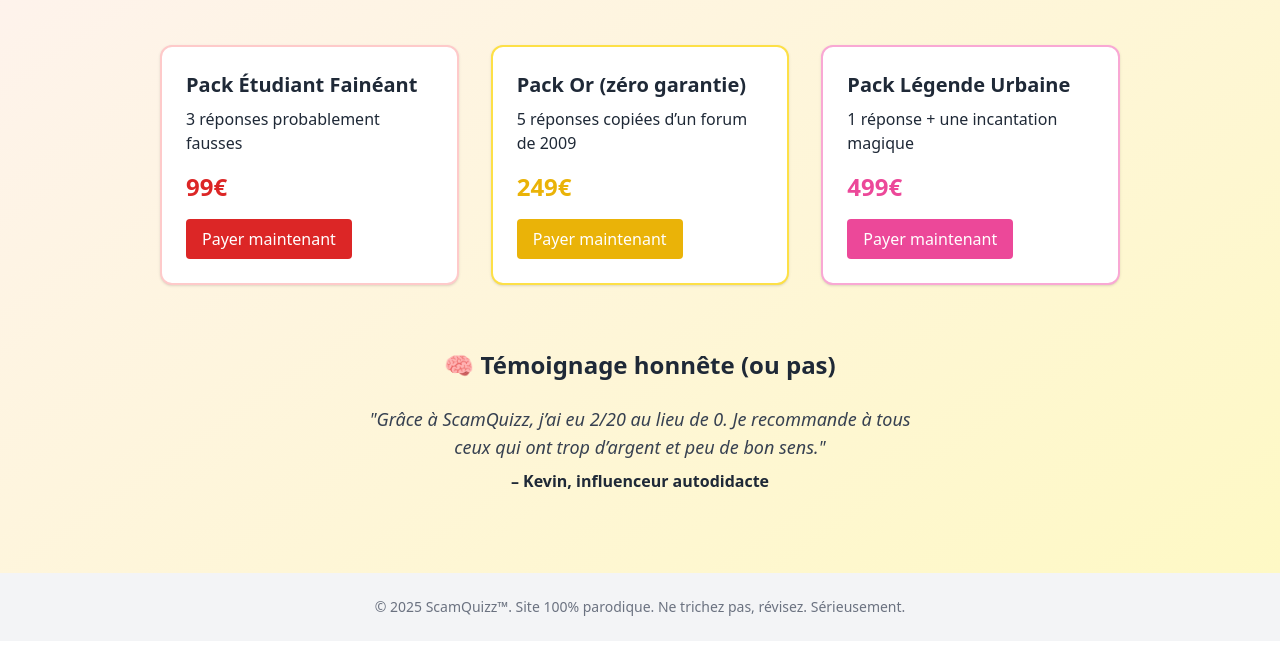
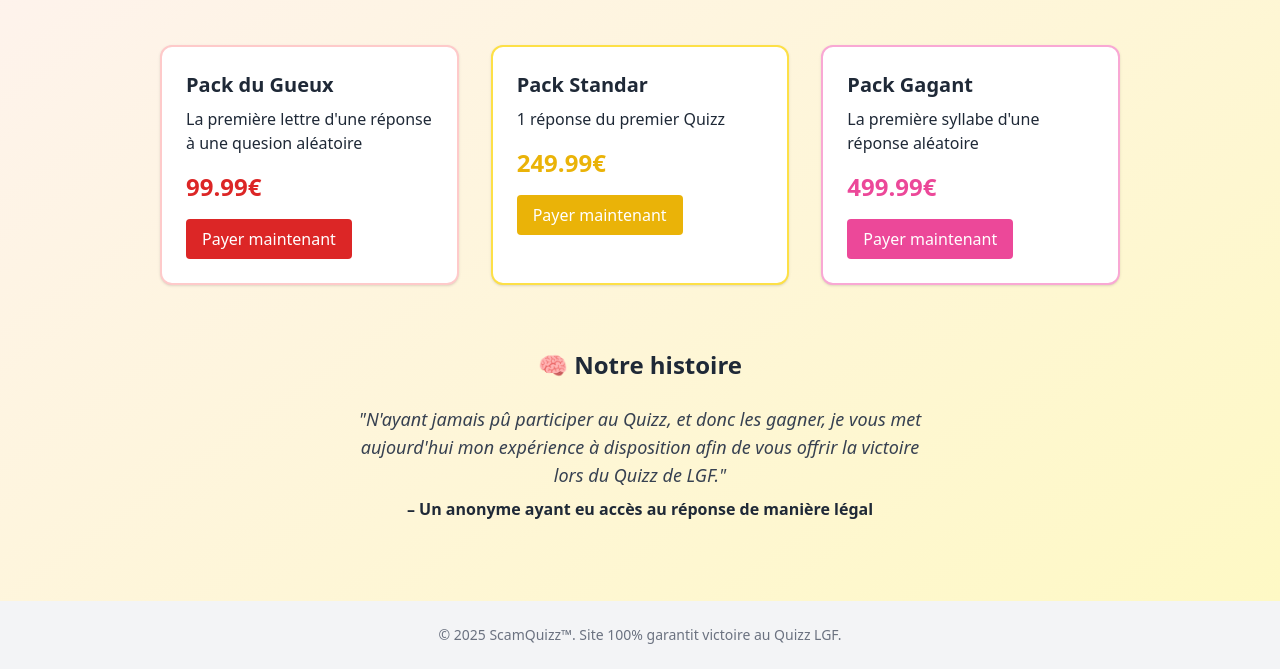
Before and after one commit to Wirraus/ScamQuizz, a plain HTML site: page index.html in a window 1280 px wide. Shown: the part 231-900 px from the top of the page. Before the commit the page ends 872 px from the top, so only its background shows below. Drawn offline with nearby package versions, Linux system fonts and the light colour scheme.

Commit message:
Update index.html

```diff
--- a/index.html
+++ b/index.html
@@ -15,54 +15,54 @@
   <header class="bg-red-600 text-white p-6 shadow-md">
     <div class="text-center">
       <h1 class="text-4xl font-bold">ScamQuizz</h1>
-      <p class="italic mt-2">Le seul site qui vend des mauvaises réponses… à prix d’or.</p>
+      <p class="italic mt-2">Le seul site qui vous permet de gagner au Quizz.</p>
     </div>
   </header>
 
   <main class="max-w-5xl mx-auto p-8">
     <section class="text-center mb-12">
-      <h2 class="text-3xl font-bold mb-4">💸 Nos Offres Absurdes</h2>
-      <p>Choisissez le pack qui vous ruine le plus !</p>
+      <h2 class="text-3xl font-bold mb-4">💸 Nos Offres Gagnantes</h2>
+      <p>Choisissez le pack qui vous permettera de l'emporter !</p>
     </section>
 
     <div class="grid md:grid-cols-3 gap-8">
       <!-- Pack 1 -->
       <div class="bg-white p-6 rounded-xl shadow hover:scale-105 transition duration-300 border-red-200 border-2">
-        <h3 class="text-xl font-semibold mb-2">Pack Étudiant Fainéant</h3>
-        <p class="mb-4">3 réponses probablement fausses</p>
-        <p class="text-2xl font-bold text-red-600 mb-4">99€</p>
+        <h3 class="text-xl font-semibold mb-2">Pack du Gueux </h3>
+        <p class="mb-4">La première lettre d'une réponse à une quesion aléatoire</p>
+        <p class="text-2xl font-bold text-red-600 mb-4">99.99€</p>
         <button onclick="showAlert()" class="bg-red-600 text-white px-4 py-2 rounded hover:bg-red-700 transition">Payer maintenant</button>
       </div>
 
       <!-- Pack 2 -->
       <div class="bg-white p-6 rounded-xl shadow hover:scale-105 transition duration-300 border-yellow-300 border-2">
-        <h3 class="text-xl font-semibold mb-2">Pack Or (zéro garantie)</h3>
-        <p class="mb-4">5 réponses copiées d’un forum de 2009</p>
-        <p class="text-2xl font-bold text-yellow-500 mb-4">249€</p>
+        <h3 class="text-xl font-semibold mb-2">Pack Standar</h3>
+        <p class="mb-4">1 réponse du premier Quizz</p>
+        <p class="text-2xl font-bold text-yellow-500 mb-4">249.99€</p>
         <button onclick="showAlert()" class="bg-yellow-500 text-white px-4 py-2 rounded hover:bg-yellow-600 transition">Payer maintenant</button>
       </div>
 
       <!-- Pack 3 -->
       <div class="bg-white p-6 rounded-xl shadow hover:scale-105 transition duration-300 border-pink-300 border-2">
-        <h3 class="text-xl font-semibold mb-2">Pack Légende Urbaine</h3>
-        <p class="mb-4">1 réponse + une incantation magique</p>
-        <p class="text-2xl font-bold text-pink-500 mb-4">499€</p>
+        <h3 class="text-xl font-semibold mb-2">Pack Gagant</h3>
+        <p class="mb-4">La première syllabe d'une réponse aléatoire</p>
+        <p class="text-2xl font-bold text-pink-500 mb-4">499.99€</p>
         <button onclick="showAlert()" class="bg-pink-500 text-white px-4 py-2 rounded hover:bg-pink-600 transition">Payer maintenant</button>
       </div>
     </div>
 
     <!-- Témoignage -->
     <section class="mt-16 text-center">
-      <h2 class="text-2xl font-bold mb-6">🧠 Témoignage honnête (ou pas)</h2>
+      <h2 class="text-2xl font-bold mb-6">🧠 Notre histoire</h2>
       <blockquote class="italic text-lg max-w-xl mx-auto text-gray-700">
-        "Grâce à ScamQuizz, j’ai eu 2/20 au lieu de 0. Je recommande à tous ceux qui ont trop d’argent et peu de bon sens."
+        "N'ayant jamais pû participer au Quizz, et donc les gagner, je vous met aujourd'hui mon expérience à disposition afin de vous offrir la victoire lors du Quizz de LGF."
       </blockquote>
-      <p class="mt-2 font-semibold">– Kevin, influenceur autodidacte</p>
+      <p class="mt-2 font-semibold">– Un anonyme ayant eu accès au réponse de manière légal</p>
     </section>
   </main>
 
   <footer class="bg-gray-100 text-center text-sm p-6 mt-12 text-gray-500">
-    © 2025 ScamQuizz™. Site 100% parodique. Ne trichez pas, révisez. Sérieusement.
+    © 2025 ScamQuizz™. Site 100% garantit victoire au Quizz LGF.
   </footer>
 
 </body>
```
